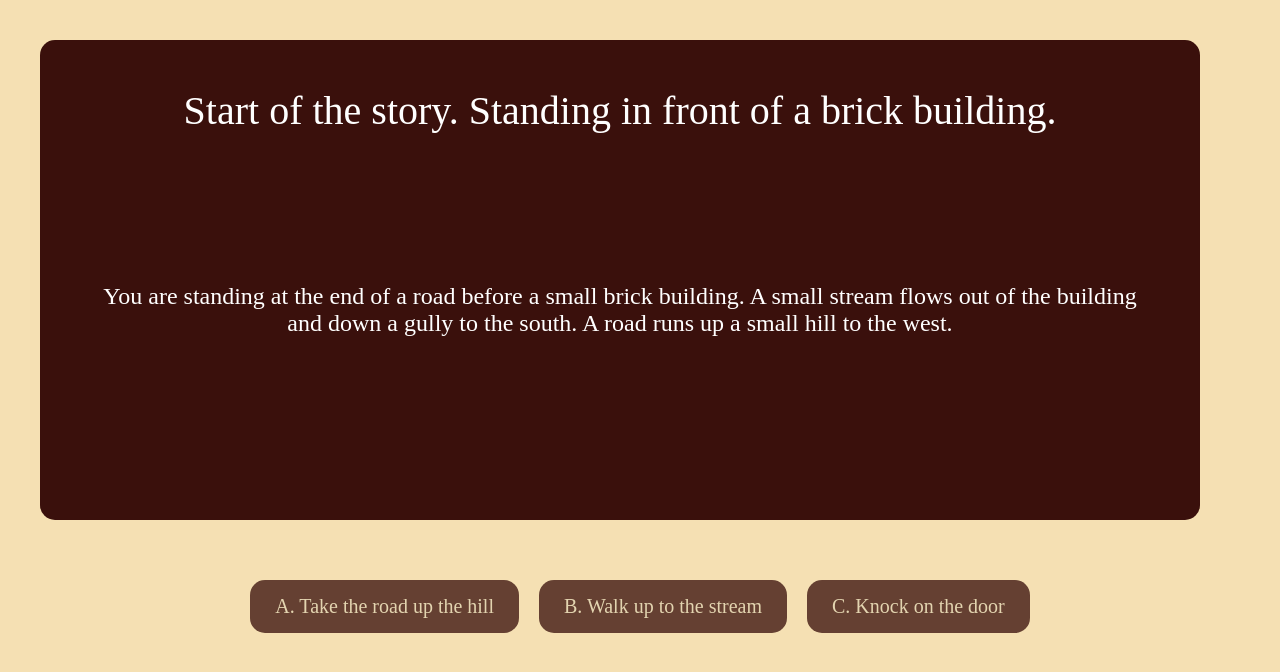
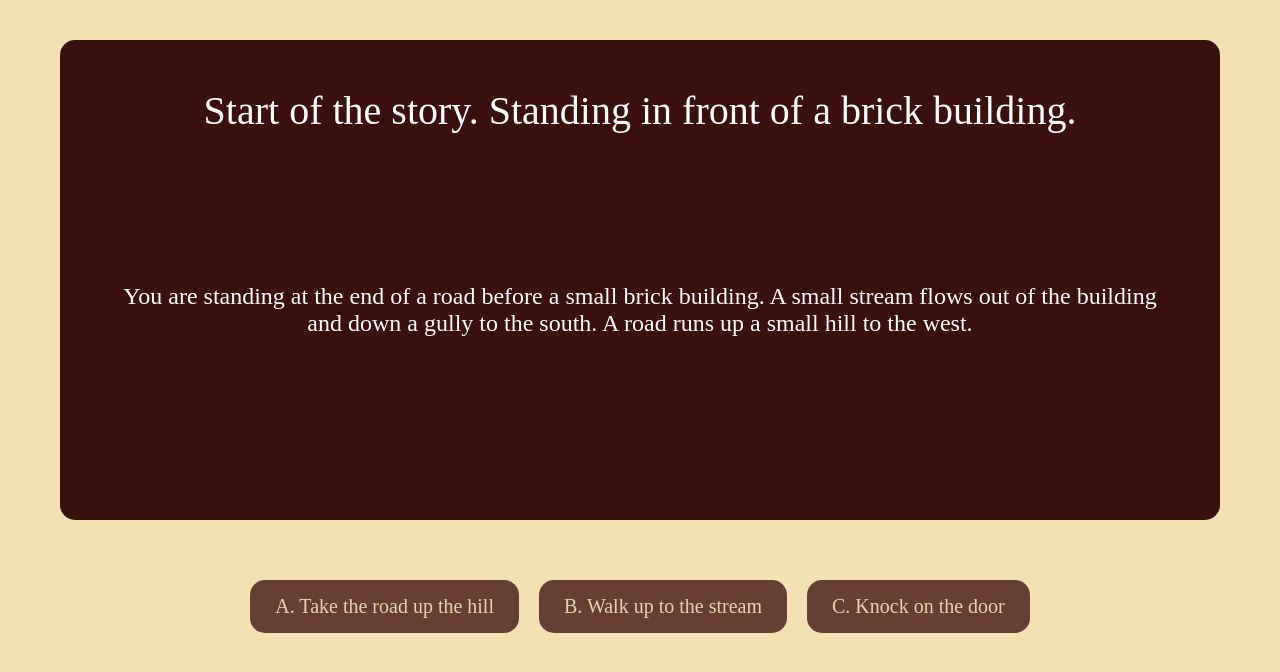
Before and after one commit to imran-riz/Infinite-Story, a Vue app: page / in a window 1280 px wide. Shown: the top 672 px of the page. Built offline with nearby package versions, Linux system fonts and the light colour scheme.

Commit message:
Fixed story box margin.

```diff
--- a/src/components/PromptDisplay.vue
+++ b/src/components/PromptDisplay.vue
@@ -100,7 +100,7 @@ onBeforeMount(() => {
    font-family: Rosarivo,serif;
    padding: 40px;
    border-radius: 15px;
-   margin-bottom: 60px;
+   margin: auto auto 60px;
    width: 1160px;
    height: 480px;
 }
```
